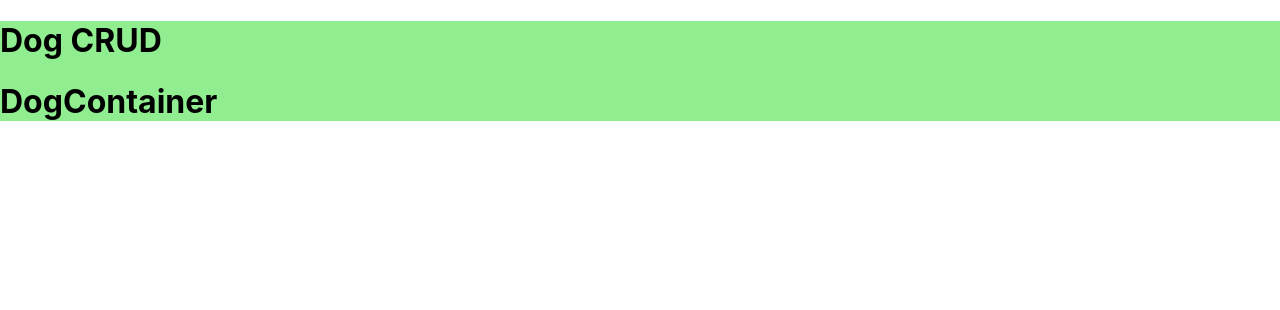
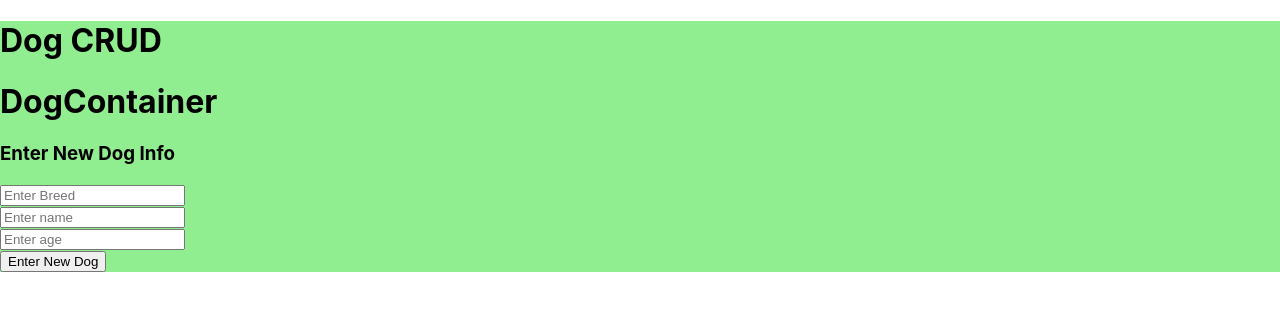
Before and after one commit to boyerst/dog-CRUD-react, a React (Create React App) app in the folder react-dog-crud/: page / in a window 1280 px wide. Shown: the top 310 px of the page. Built offline with nearby package versions, Linux system fonts and the light colour scheme.

Commit message:
Created DogNewForm, logged state in render()

```diff
--- a/react-dog-crud/src/App.js
+++ b/react-dog-crud/src/App.js
@@ -1,6 +1,7 @@
 import React from 'react';
 import './App.css';
 import DogContainer from './DogContainer'
+import DogNewForm from './DogNewForm'
 
 function App() {
   return (
@@ -8,6 +9,7 @@ function App() {
       <h1>Dog CRUD</h1>
       <div>
         <DogContainer />
+        <DogNewForm />
       </div>
     </div>
 
--- /dev/null
+++ b/react-dog-crud/src/DogNewForm/index.js
@@ -0,0 +1,57 @@
+import React from 'react'
+
+
+class DogNewForm extends React.Component {
+
+  constructor() {
+    super()
+    this.state = {
+      breed: '',
+      name: '',
+      age: ''
+    }
+  }
+
+  render() {
+    console.log(this.props)
+    console.log("this.props in DogNewForm")
+    return (
+
+      <div>
+        <h3>Enter New Dog Info</h3>
+          <div>
+            <input
+              type="text"
+              name="Breed"
+              placeholder="Enter Breed"
+              value={this.state.breed}
+              onChange={this.handleChange}
+            />
+          </div>
+                <div>
+            <input
+              type="text"
+              name="name"
+              placeholder="Enter name"
+              value={this.state.name}
+              onChange={this.handleChange}
+            />
+          </div>
+                <div>
+            <input
+              type="text"
+              name="age"
+              placeholder="Enter age"
+              value={this.state.age}
+              onChange={this.handleChange}
+            />
+          </div>
+          <div>
+            <button>Enter New Dog</button>
+          </div>
+      </div>
+    )
+  }
+}
+
+export default DogNewForm
```
